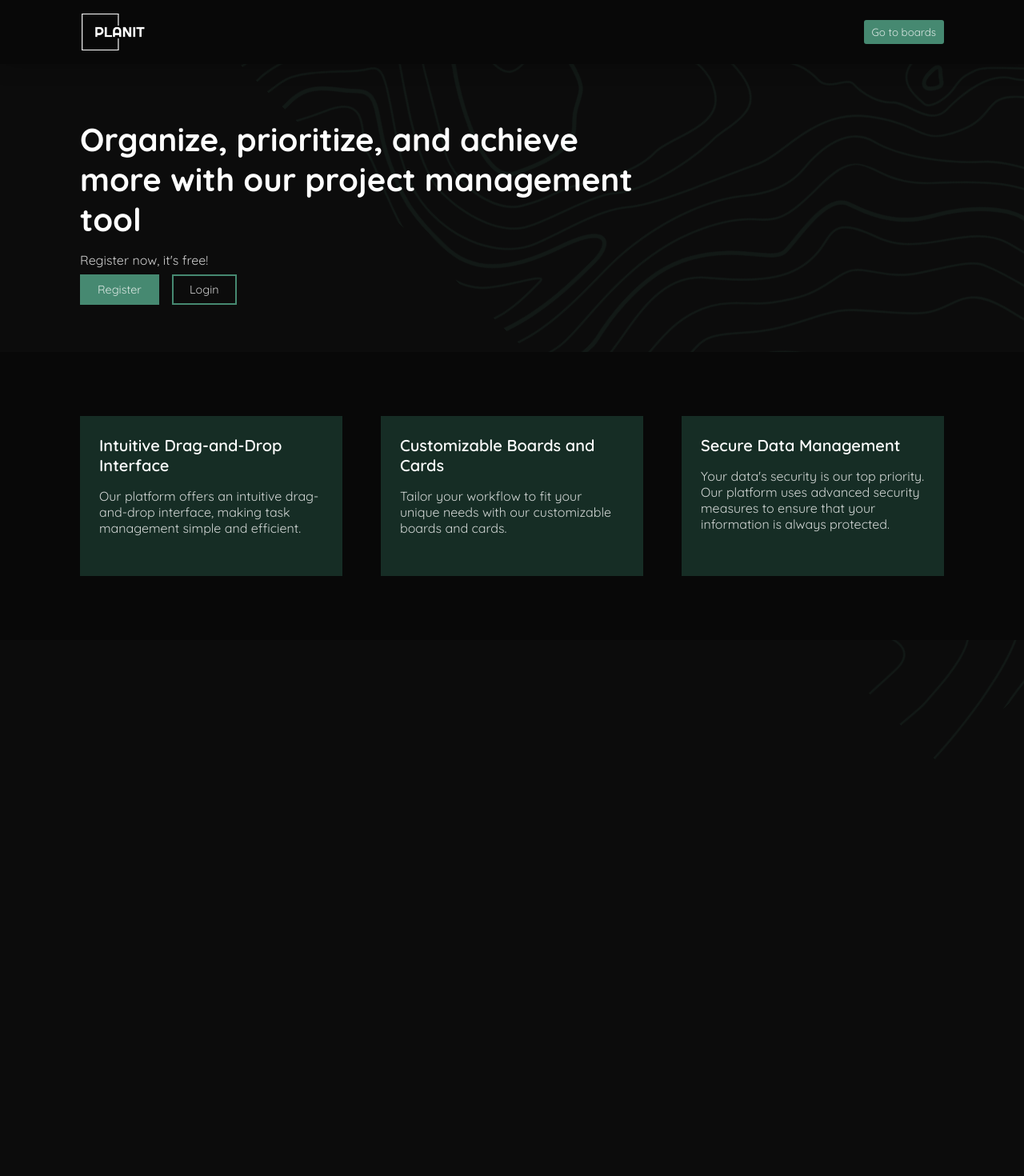
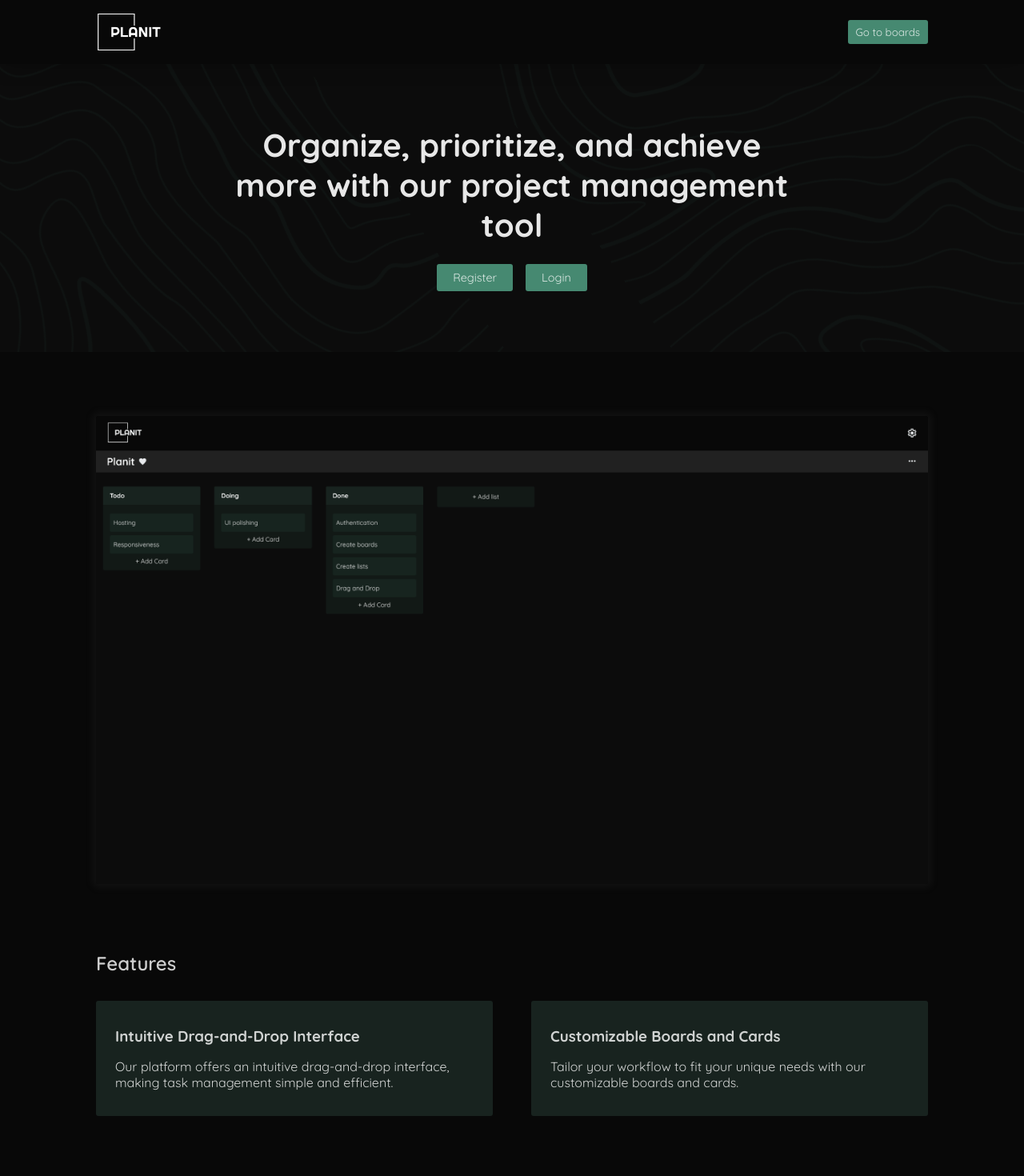
Before and after one commit to leeviko/planit, a React (Vite) app in the folder client/: page / in a window 1280 px wide. Shown: the top 1470 px of the page at 80% size. Before the commit the page ends 800 px from the top, so only its background shows below. Built offline with nearby package versions, Linux system fonts and the light colour scheme; no server answers.

Commit message:
New landing page look

```diff
--- a/client/src/features/ui/AuthNavbar.tsx
+++ b/client/src/features/ui/AuthNavbar.tsx
@@ -12,8 +12,9 @@ const AuthNavbar = () => {
 
   return (
     <>
-      <nav className="nav">
-        <div className="nav-auth nav-content">
+      <nav className="nav-auth">
+        <div className="nav-content-wrapper">
+          <div className="nav-content">
             <Link to="/boards">
               <img className="logo" src={Logo} alt="" />
             </Link>
@@ -29,6 +30,7 @@ const AuthNavbar = () => {
               />
             </button>
           </div>
+        </div>
       </nav>
 
       <Settings />
--- a/client/src/features/ui/Navbar.css
+++ b/client/src/features/ui/Navbar.css
@@ -1,4 +1,4 @@
-.nav {
+nav {
   background-color: var(--black);
   height: var(--navbar-height);
   box-shadow: 0 0 25px 0 rgba(0, 0, 0, 0.25);
@@ -6,16 +6,31 @@
 
 .nav-content {
   display: flex;
-  height: inherit;
   justify-content: space-between;
   align-items: center;
 }
 
-.nav-noauth {
-  margin: 0 var(--landing-padding);
+.nav-no-auth .nav-content-wrapper {
+  height: 100%;
+  display: flex;
+  justify-content: center;
+  align-items: center;
 }
-.nav-auth {
+
+.nav-no-auth .nav-content {
+  width: var(--landing-width);
+}
+
+.nav-auth .nav-content {
+  width: 100%;
+}
+
+.nav-auth .nav-content-wrapper {
   margin: 0 25px;
+  height: 100%;
+  display: flex;
+  justify-content: center;
+  align-items: center;
 }
 
 .logo {
--- a/client/src/features/ui/Navbar.tsx
+++ b/client/src/features/ui/Navbar.tsx
@@ -3,10 +3,12 @@ import './Navbar.css';
 
 const Navbar = () => {
   return (
-    <nav className="nav">
-      <div className="nav-noauth nav-content">
-        <img className="logo" src={Logo} alt="" />
-        <button className="btn">Go to boards</button>
+    <nav className="nav-no-auth">
+      <div className="nav-content-wrapper">
+        <div className="nav-content">
+          <img className="logo" src={Logo} alt="" />
+          <button className="btn">Go to boards</button>
+        </div>
       </div>
     </nav>
   );
--- a/client/src/pages/Home.tsx
+++ b/client/src/pages/Home.tsx
@@ -2,55 +2,71 @@ import { Link, Navigate } from 'react-router-dom';
 import '../styles/Home.css';
 import Pattern from '../assets/pattern.svg';
 import { useAuth } from '../features/auth/useAuth';
+import LandingPic from '../assets/landing_pic.png';
+import { useRef } from 'react';
 
 const HomePage = () => {
+  const featuresRef = useRef<HTMLDivElement>(null);
   const auth = useAuth();
 
   if (auth.isAuth) return <Navigate to={'/boards'} replace />;
 
+  const scrollToFeatures = () => {
+    if (featuresRef.current) {
+      featuresRef.current.scrollIntoView({ behavior: 'smooth' });
+    }
+  };
+
   return (
+    <div className="home-page-container">
       <div className="home-page">
         <div className="home-header">
-        <img src={Pattern} alt="" className="home-header-pattern" />
+          <img src={Pattern} alt="" className="home-header-pattern-right" />
+          <img src={Pattern} alt="" className="home-header-pattern-left" />
           <div className="home-header-container">
             <div className="text">
               <h1>
-              Organize, prioritize, and achieve more with our project management
-              tool
+                Organize, prioritize, and achieve more with our project
+                management tool
               </h1>
-            <p>Register now, it's free!</p>
             </div>
+            <div className="header-actions">
               <Link to={'/register'} className="btn-lg">
                 Register
               </Link>
-          <Link to={'/login'} className="btn-lg-line">
+              <Link to={'/login'} className="btn-lg">
                 Login
               </Link>
             </div>
           </div>
-      <div className="home-footer">
-        <div className="home-footer-cards">
-          <div className="home-footer-card">
+        </div>
+        <div className="home-content-container">
+          <div className="home-content">
+            <img
+              src={LandingPic}
+              className="landing-pic"
+              onClick={scrollToFeatures}
+            />
+            <h2>Features</h2>
+            <div className="feature-cards" ref={featuresRef}>
+              <div className="feature-card">
                 <h3>Intuitive Drag-and-Drop Interface</h3>
                 <p>
-              Our platform offers an intuitive drag-and-drop interface, making
-              task management simple and efficient.
+                  Our platform offers an intuitive drag-and-drop interface,
+                  making task management simple and efficient.
                 </p>
               </div>
-          <div className="home-footer-card">
+              <div className="feature-card">
                 <h3>Customizable Boards and Cards</h3>
                 <p>
                   Tailor your workflow to fit your unique needs with our
                   customizable boards and cards.
                 </p>
               </div>
-          <div className="home-footer-card">
-            <h3>Secure Data Management</h3>
-            <p>
-              Your data's security is our top priority. Our platform uses
-              advanced security measures to ensure that your information is
-              always protected.
-            </p>
+            </div>
+            <Link className="btn-lg make-board-btn" to={'/boards'}>
+              Go make your first board!
+            </Link>
           </div>
         </div>
       </div>
--- a/client/src/styles/Home.css
+++ b/client/src/styles/Home.css
@@ -1,34 +1,65 @@
+.home-page-container {
+  display: flex;
+  justify-content: center;
+}
+
 .home-page {
   height: calc(100vh - var(--navbar-height));
+  width: var(--landing-width);
 }
 
 .home-header {
   height: 50%;
-  padding: 0 var(--landing-padding);
   display: flex;
   align-items: center;
+  justify-content: center;
 }
 
-.home-header-pattern {
+.home-header-pattern-right {
   position: fixed;
   z-index: -1;
   scale: 2.5;
-  rotate: 45deg;
-  opacity: 0.1;
-  right: -200px;
+  rotate: 55deg;
+  opacity: 0.05;
+  right: -400px;
   top: -400px;
+  pointer-events: none;
+  user-select: none;
+}
+.home-header-pattern-left {
+  position: fixed;
+  z-index: -1;
+  scale: 2.5;
+  rotate: 55deg;
+  opacity: 0.05;
+  left: -400px;
+  top: 400px;
   pointer-events: none;
   user-select: none;
 }
 
 .home-header h1 {
+  text-align: center;
   width: 700px;
   font-size: 2.5rem;
+  opacity: 0.9;
 }
 
 .home-header p {
   margin: 1rem 0;
   color: rgba(255, 255, 255, 0.8);
+}
+
+.header-actions {
+  margin-top: 1.5rem;
+  display: flex;
+  justify-content: center;
+}
+
+.home-page a {
+  border: none;
+  background-color: var(--accent);
+  border-radius: var(--border-radius);
 }
 
 .home-header a:first-of-type {
@@ -39,33 +70,73 @@
   font-size: 0.9rem;
 }
 
-.home-footer {
+.home-content-container {
   background-color: var(--black);
-  height: 50%;
-  padding: 5rem var(--landing-padding);
+  height: fit-content;
+  width: 100vw;
+  position: absolute;
+  left: 0;
 }
 
-.home-footer-cards {
-  height: 100%;
-  display: grid;
-  grid-template-columns: repeat(3, 1fr);
-  gap: 3rem;
+.home-content {
+  width: var(--landing-width);
+  position: relative;
+  margin: auto;
+  padding-bottom: 5rem;
 }
 
-.home-footer-card {
-  display: grid;
-  grid-template-rows: max-content 1fr;
-  gap: 1rem;
-  max-width: 350px;
-  padding: 1.5rem;
-  background-color: var(--accent-dark);
+.landing-pic {
+  margin-top: 5rem;
+  position: relative;
+  transition: 0.15s ease-in-out;
+  width: 1040px;
+  height: 585px;
+  transform: scale(1);
+  box-shadow: 0px 0px 10px 5px rgba(96, 96, 96, 0.1);
+  border-radius: 3px;
 }
 
-.home-footer-card h3 {
-  font-size: 1.25rem;
+.home-content h2 {
+  margin-top: 5rem;
+  margin-bottom: 2rem;
   font-weight: 600;
+  font-size: 1.5rem;
+  color: rgba(255, 255, 255, 0.8);
 }
 
-.home-footer-card p {
+.landing-pic:hover {
+  transform: scale(1.01);
+  box-shadow: 0px 0px 20px 5px rgba(96, 96, 96, 0.1);
+}
+
+.feature-cards {
+  display: grid;
+
+  grid-template-columns: repeat(2, 1fr);
+  gap: 3rem;
+  justify-content: center;
+}
+
+.feature-card {
+  border-radius: 3px;
+  background-color: var(--accent-dark-020);
+
+  padding: 2rem 1.5rem;
+}
+
+.feature-card h3 {
   color: rgba(255, 255, 255, 0.8);
 }
+
+.feature-card p {
+  margin-top: 1rem;
+  color: rgba(255, 255, 255, 0.8);
+}
+
+.make-board-btn {
+  position: relative;
+  display: inline-block;
+  left: 50%;
+  transform: translateX(-50%);
+  margin-top: 5rem;
+}
--- a/client/src/styles/index.css
+++ b/client/src/styles/index.css
@@ -44,6 +44,8 @@
   --board-navbar-height: 50px;
 
   --landing-padding: 600px;
+
+  --landing-width: 1040px;
 }
 
 @font-face {
@@ -88,6 +90,7 @@ input {
 }
 
 .btn-lg {
+  font-family: inherit;
   transition: all 0.15s ease;
   color: rgba(255, 255, 255, 0.8);
   background-color: var(--accent);
@@ -97,7 +100,7 @@ input {
 
 .btn-lg-line {
   transition: all 0.15s ease;
-  background-color: var(--bg);
+  background: none;
   color: rgba(255, 255, 255, 0.8);
   padding: 0.5rem 1.25rem;
   border: 2px solid var(--accent);
```
Also changed, not shown: client/src/assets/landing_pic.png (added). Lines whose indentation alone changed are shown as unchanged.
